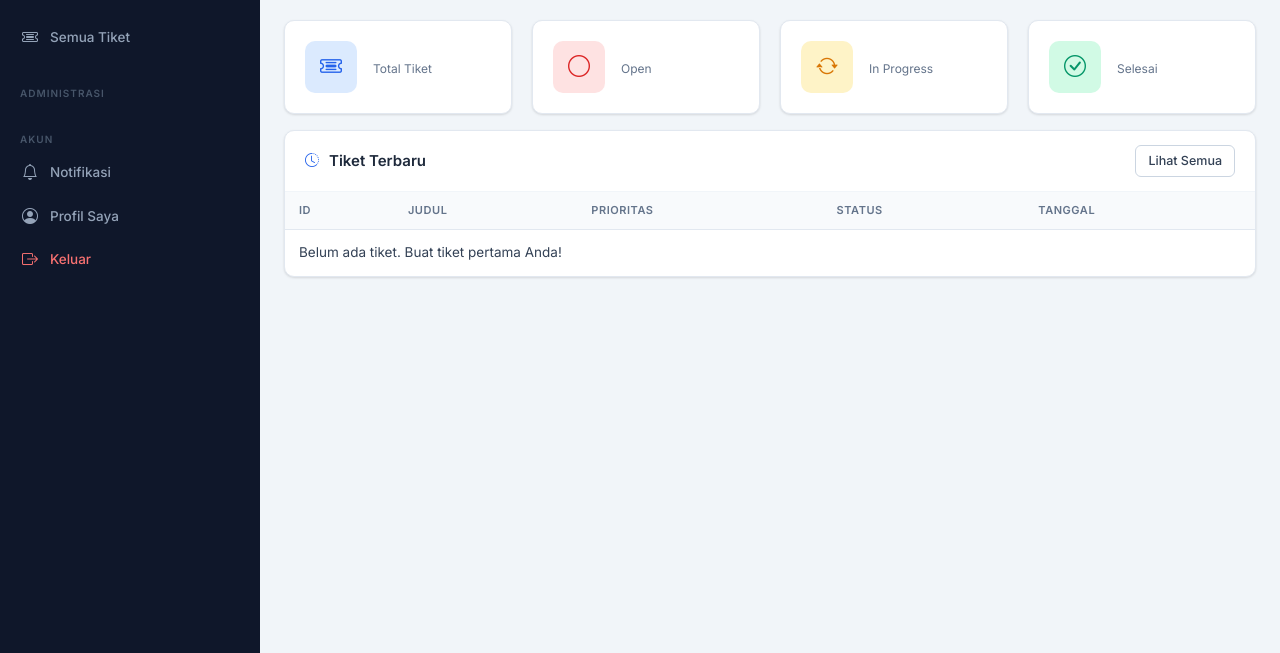
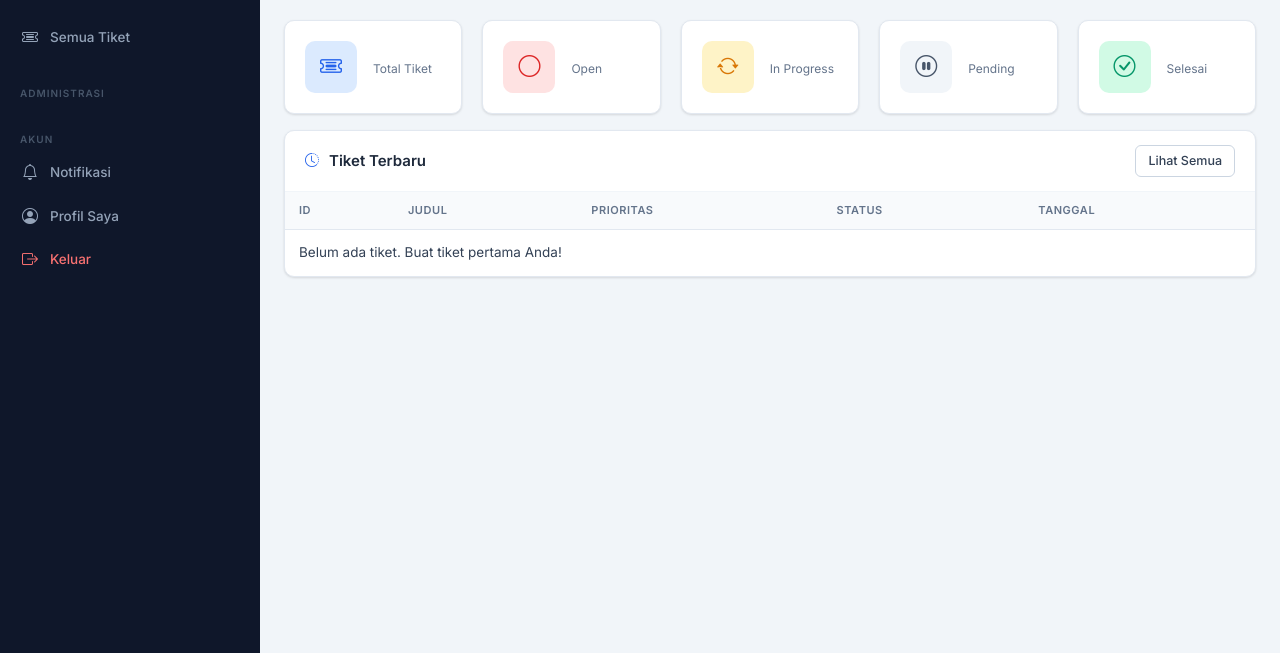
Before and after one commit to katondaru-dts/helpdesk-fix, a CodeIgniter 4 app: the page made by app/Views/dashboard/user.php in a window 1280 px wide. Shown: the part 147-800 px from the top of the page. Run offline with PHP 8.4 and a stand-in for CodeIgniter, Linux system fonts and the light colour scheme; the template is opened without the code that fills it, so the values that code supplies are empty; some libraries are stand-ins or nearby versions.

Commit message:
penambahan dashboar pending

```diff
--- a/app/Controllers/Dashboard.php
+++ b/app/Controllers/Dashboard.php
@@ -62,6 +62,7 @@ class Dashboard extends BaseController
                 'total' => $ticketModel->where('reporter_id', $userId)->countAllResults(),
                 'open' => $ticketModel->where('reporter_id', $userId)->where('status', 'OPEN')->countAllResults(),
                 'inProgress' => $ticketModel->where('reporter_id', $userId)->where('status', 'IN_PROGRESS')->countAllResults(),
+                'pending' => $ticketModel->where('reporter_id', $userId)->where('status', 'PENDING')->countAllResults(),
                 'resolved' => $ticketModel->where('reporter_id', $userId)->whereIn('status', ['RESOLVED', 'CLOSED'])->countAllResults(),
             ];
 
--- a/app/Views/dashboard/user.php
+++ b/app/Views/dashboard/user.php
@@ -9,20 +9,24 @@
     <a href="<?= base_url('tickets/create') ?>" class="btn btn-primary btn-lg"><i class="bi bi-plus-circle"></i> Buat Tiket Baru</a>
 </div>
 
-<div class="grid g4 mb-4">
+<div class="grid mb-4" style="grid-template-columns: repeat(5, 1fr);">
     <div class="stat-card" onclick="window.location='<?= base_url('tickets') ?>'" style="cursor:pointer">
         <div class="stat-icon si-blue"><i class="bi bi-ticket-detailed"></i></div>
         <div><div class="stat-val"><?= $stats['total']; ?></div><div class="stat-lbl">Total Tiket</div></div>
     </div>
-    <div class="stat-card" onclick="window.location='<?= base_url('tickets') ?>'" style="cursor:pointer">
+    <div class="stat-card" onclick="window.location='<?= base_url('tickets') ?>?f-status=OPEN'" style="cursor:pointer">
         <div class="stat-icon si-red"><i class="bi bi-circle"></i></div>
         <div><div class="stat-val"><?= $stats['open']; ?></div><div class="stat-lbl">Open</div></div>
     </div>
-    <div class="stat-card" onclick="window.location='<?= base_url('tickets') ?>'" style="cursor:pointer">
+    <div class="stat-card" onclick="window.location='<?= base_url('tickets') ?>?f-status=IN_PROGRESS'" style="cursor:pointer">
         <div class="stat-icon si-orange"><i class="bi bi-arrow-repeat"></i></div>
         <div><div class="stat-val"><?= $stats['inProgress']; ?></div><div class="stat-lbl">In Progress</div></div>
     </div>
-    <div class="stat-card" onclick="window.location='<?= base_url('tickets') ?>'" style="cursor:pointer">
+    <div class="stat-card" onclick="window.location='<?= base_url('tickets') ?>?f-status=PENDING'" style="cursor:pointer">
+        <div class="stat-icon si-gray"><i class="bi bi-pause-circle"></i></div>
+        <div><div class="stat-val"><?= $stats['pending']; ?></div><div class="stat-lbl">Pending</div></div>
+    </div>
+    <div class="stat-card" onclick="window.location='<?= base_url('tickets') ?>?f-status=RESOLVED'" style="cursor:pointer">
         <div class="stat-icon si-green"><i class="bi bi-check-circle"></i></div>
         <div><div class="stat-val"><?= $stats['resolved']; ?></div><div class="stat-lbl">Selesai</div></div>
     </div>
--- a/public/css/style.css
+++ b/public/css/style.css
@@ -407,6 +407,11 @@ a {
 .si-cyan {
     background: #CFFAFE;
     color: #0891B2
+}
+
+.si-gray {
+    background: #F1F5F9;
+    color: #475569
 }
 
 .stat-val {
```
Also changed, not shown: MASTERPLAN.md (+2 -2 lines), app/Views/dashboard/admin.php (+8 -0 lines).
